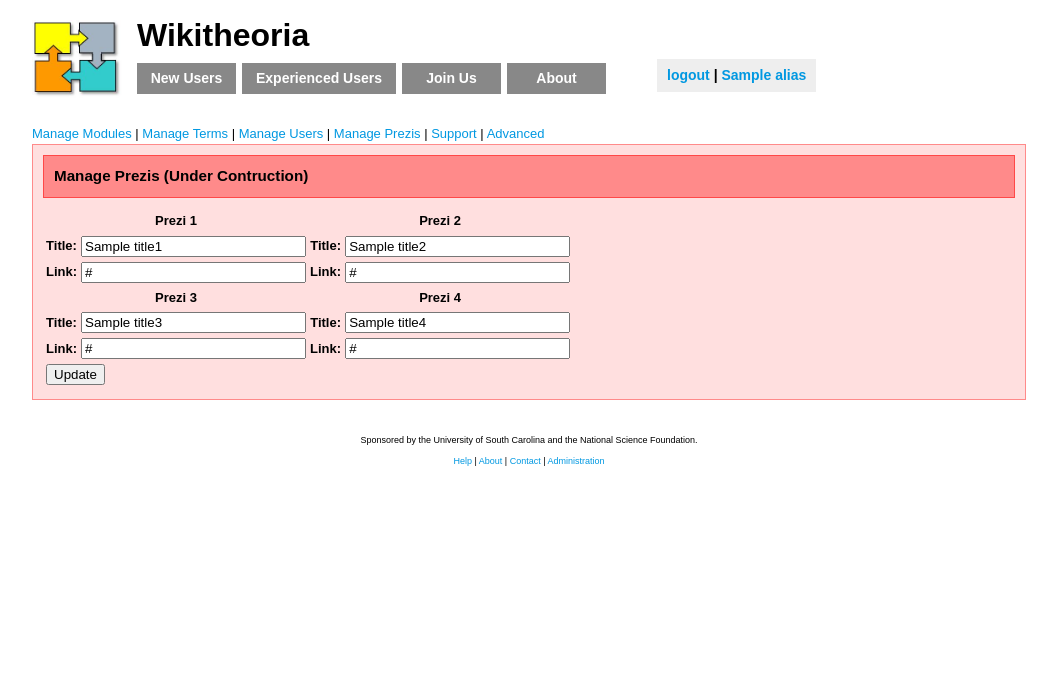
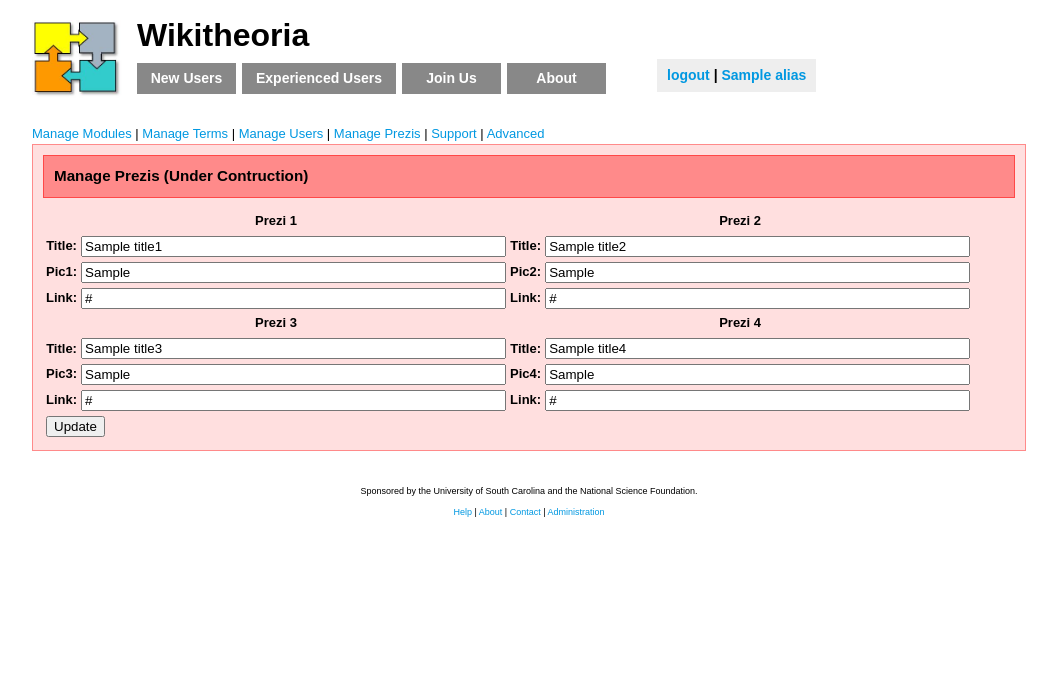
Before and after one commit to mzdu/gae-project, a Python web app: template src/templates/ManagePrezis.html in a window 1280 px wide. Shown: the top 678 px of the page, without its empty margins (111-1168 px from the left). Run offline with Jinja, Linux system fonts and the light colour scheme; the template is opened without the code that fills it: most values are stand-ins (such as "Sample title", 1, 10 or a date in 2020); some libraries are stand-ins or nearby versions.

Commit message:
prezi pictures can be updated with prezi pic url.

```diff
--- a/src/main.py
+++ b/src/main.py
@@ -121,15 +121,19 @@ class MainPageHandler2(webapp2.RequestHandler):
         if preziObj:
 
             values['title1'] = preziObj.title_1
+            values['pic1'] = preziObj.pic_1
             values['link1'] = preziObj.link_1
 
             values['title2'] = preziObj.title_2
+            values['pic2'] = preziObj.pic_2
             values['link2'] = preziObj.link_2
 
             values['title3'] = preziObj.title_3
+            values['pic3'] = preziObj.pic_3
             values['link3'] = preziObj.link_3
 
             values['title4'] = preziObj.title_4
+            values['pic4'] = preziObj.pic_4
             values['link4'] = preziObj.link_4
 
         else:
--- a/src/templates/ManagePrezis.html
+++ b/src/templates/ManagePrezis.html
@@ -18,23 +18,33 @@
         	<th colspan="2">Prezi 1</th><th colspan="2">Prezi 2</th>
         </tr>
         <tr>
-        	<th>Title:</th><td><input type="text" size="25" name="title1" value="{{title1}}" /></td>
-        	<th>Title:</th><td><input type="text" size="25" name="title2" value="{{title2}}" /></td>
+        	<th>Title:</th><td><input type="text" size="50" name="title1" value="{{title1}}" /></td>
+        	<th>Title:</th><td><input type="text" size="50" name="title2" value="{{title2}}" /></td>
         </tr>
+
         <tr>
-        	<th>Link:</th><td><input type="text" size="25" name="link1" value="{{link1}}" /></td>
-        	<th>Link:</th><td><input type="text" size="25" name="link2" value="{{link2}}" /></td>
+        	<th>Pic1:</th><td><input type="text" size="50" name="pic1" value="{{pic1}}" /></td>
+        	<th>Pic2:</th><td><input type="text" size="50" name="pic2" value="{{pic2}}" /></td>
+        </tr>
+
+        <tr>
+        	<th>Link:</th><td><input type="text" size="50" name="link1" value="{{link1}}" /></td>
+        	<th>Link:</th><td><input type="text" size="50" name="link2" value="{{link2}}" /></td>
         </tr>
         <tr>
         	<th colspan="2">Prezi 3</th><th colspan="2">Prezi 4</th>
         </tr>
         <tr>
-        	<th>Title:</th><td><input type="text" size="25" name="title3" value="{{title3}}" /></td>
-        	<th>Title:</th><td><input type="text" size="25" name="title4" value="{{title4}}" /></td>
+        	<th>Title:</th><td><input type="text" size="50" name="title3" value="{{title3}}" /></td>
+        	<th>Title:</th><td><input type="text" size="50" name="title4" value="{{title4}}" /></td>
         </tr>
         <tr>
-        	<th>Link:</th><td><input type="text" size="25" name="link3" value="{{link3}}" /></td>
-        	<th>Link:</th><td><input type="text" size="25" name="link4" value="{{link4}}" /></td>
+        	<th>Pic3:</th><td><input type="text" size="50" name="pic3" value="{{pic3}}" /></td>
+        	<th>Pic4:</th><td><input type="text" size="50" name="pic4" value="{{pic4}}" /></td>
+        </tr>
+        <tr>
+        	<th>Link:</th><td><input type="text" size="50" name="link3" value="{{link3}}" /></td>
+        	<th>Link:</th><td><input type="text" size="50" name="link4" value="{{link4}}" /></td>
         </tr>
         <tr>
         <td colspan="4"><input type="submit" value="Update"></td>
```
Also changed, not shown: src/admin.py (+9 -1 lines), src/datamodel.py (+8 -0 lines), src/templates/index2.html (+4 -4 lines).
